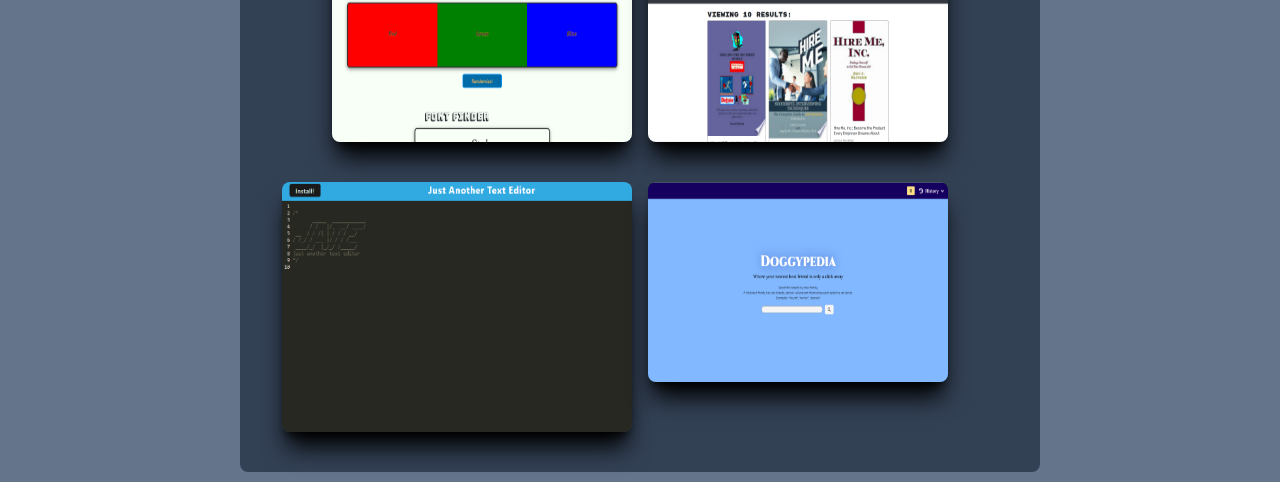
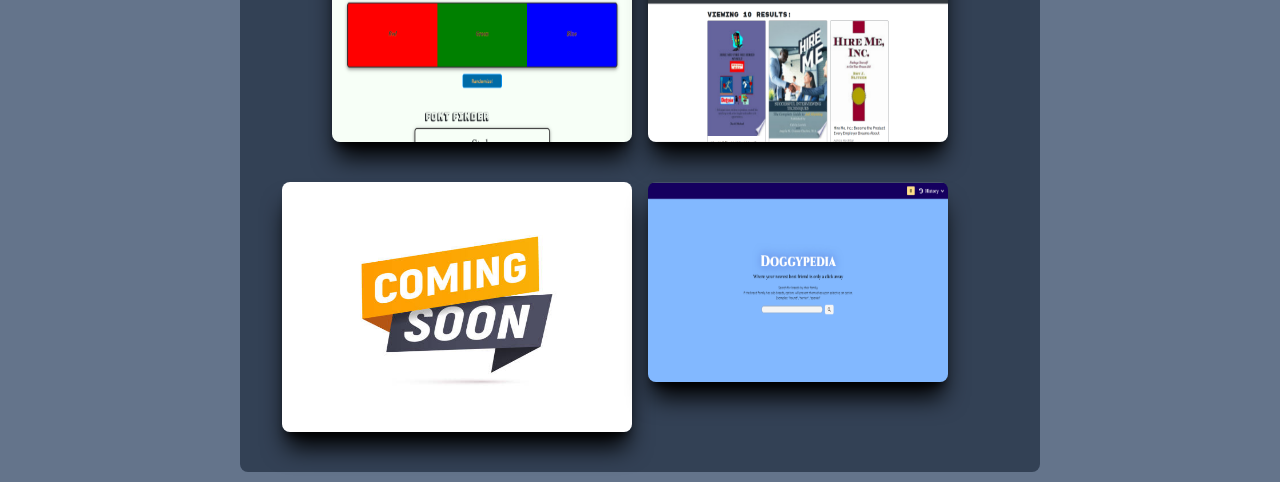
Before and after one commit to kidd93/react-portfolio-kidd, a React (Create React App) app: page / in a window 1280 px wide. Shown: the part 1915-2397 px from the top of the page. Built offline with nearby package versions, Linux system fonts and the light colour scheme; grey boxes are pictures that could not be loaded.

Commit message:
resolved conflicts

```diff
--- a/src/components/Projects.jsx
+++ b/src/components/Projects.jsx
@@ -35,10 +35,10 @@ const Projects = () => {
           <div className='flex flex-col justify-center m-10'>
             <div className='grid grid-cols-1 lg:grid-cols-2 gap-4'>
               <div>
-                <a href='https://calm-castle-89895.herokuapp.com/'>
-                  <img src={Jate} alt='' style={{ width: '350px', height: '250px'}} className='shadow-xl shadow-black hover:shadow-zinc-400'>
+
+                  <img src={soon} alt='' style={{ width: '350px', height: '250px'}} className='shadow-xl shadow-black hover:shadow-zinc-400'>
                   </img>
-               </a>
+
               </div>
 
               <div>
```
